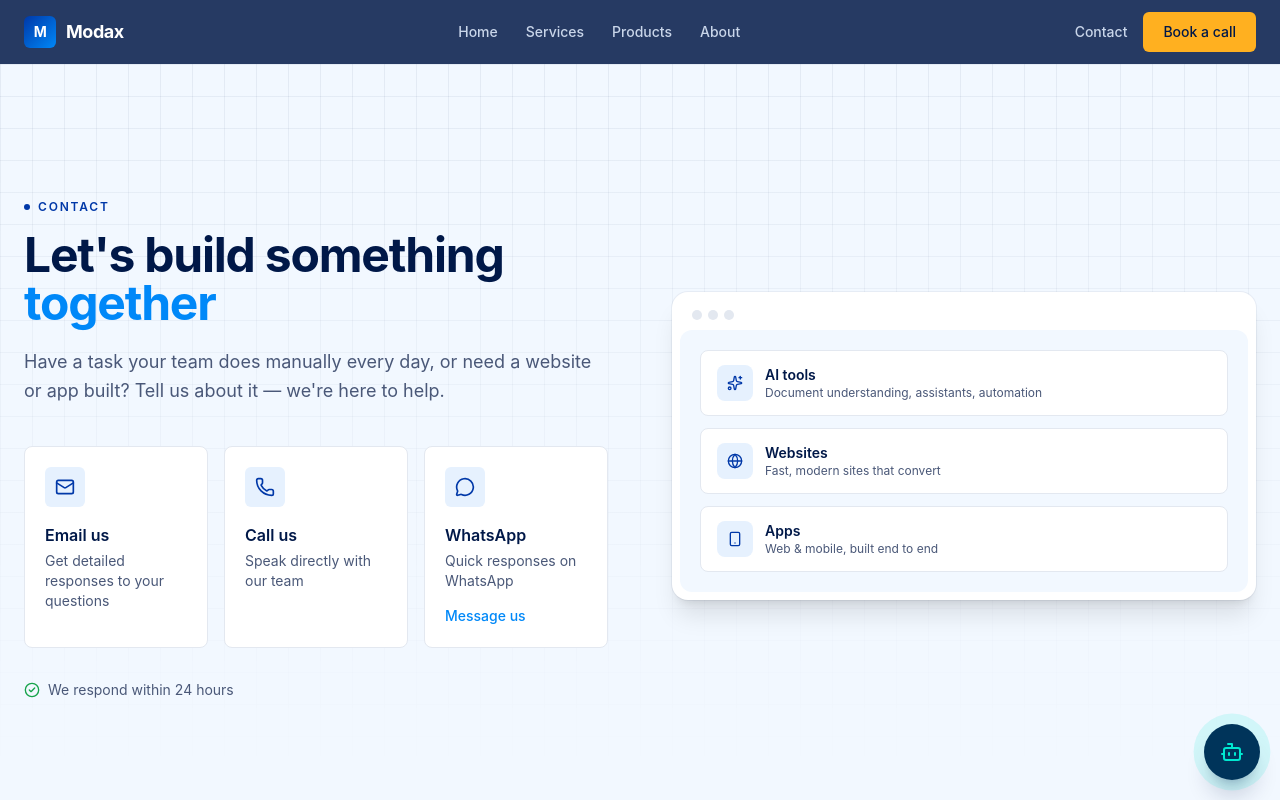
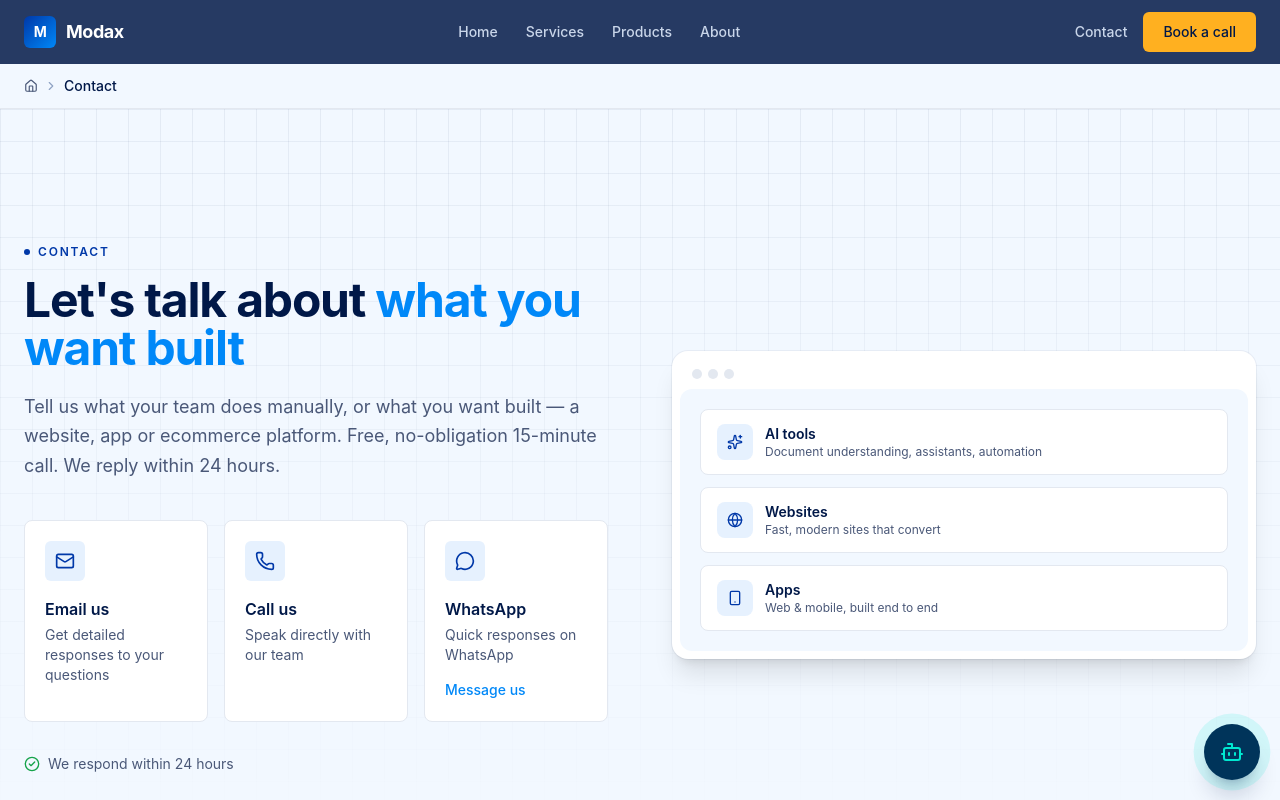
Before and after one commit to naveen-894/modax, a Next.js app: page /contact in a window 1280 px wide. Shown: the top 800 px of the page. Built offline with nearby package versions, Linux system fonts and the light colour scheme.

Commit message:
Update Contact page title/meta/H1 per keyword plan
H1 now "Let's talk about what you want built", with the free 15-min
call framing moved into the hero description and breadcrumbs added.

```diff
--- a/app/contact/page.js
+++ b/app/contact/page.js
@@ -3,18 +3,20 @@ import ContactHero from '../../components/ContactHero'
 import ContactForm from '../../components/ContactForm'
 import ContactInfo from '../../components/ContactInfo'
 import Footer from '../../components/Footer'
+import Breadcrumbs from '../../components/Breadcrumbs'
+import { SITE_URL } from '../../lib/constants'
 
 export const metadata = {
-  metadataBase: new URL('https://www.modax.in'),
-  title: 'Contact Modax | Book a Call About AI, Web & App Development',
-  description: 'Have a task your team does manually every day, or need a website or app built? Contact Modax to see how we can help.',
-  keywords: ['contact modax', 'AI tools inquiry', 'website development inquiry', 'app development inquiry', 'custom AI consultation'],
+  metadataBase: new URL(SITE_URL),
+  title: 'Contact Modax | Book a Free 15-Min Call, Bengaluru',
+  description: "Tell us what your team does manually or what you want built. Free, no-obligation 15-minute call. We reply within 24 hours. WhatsApp +91 91645 79092.",
+  keywords: ['contact modax', 'AI tools inquiry', 'website development inquiry', 'ecommerce platform inquiry', 'custom AI consultation'],
   alternates: {
-    canonical: 'https://www.modax.in/contact',
+    canonical: `${SITE_URL}/contact`,
   },
   openGraph: {
-    title: 'Contact Modax | Book a Call About AI, Web & App Development',
-    description: 'Get in touch to see how an AI tool, website or app can save your team hours of manual work.',
+    title: 'Contact Modax | Book a Free 15-Min Call, Bengaluru',
+    description: 'Tell us what your team does manually or what you want built. Free, no-obligation 15-minute call.',
     url: '/contact',
     type: 'website',
     images: ['/images/og-image.jpg'],
@@ -25,6 +27,7 @@ export default function ContactPage() {
   return (
     <div className="min-h-screen">
       <Navigation />
+      <Breadcrumbs items={[{ name: 'Contact' }]} />
       <main>
         <ContactHero />
         <ContactForm />
--- a/components/ContactHero.js
+++ b/components/ContactHero.js
@@ -30,9 +30,9 @@ export default function ContactHero() {
   return (
     <PageHero
       eyebrow="Contact"
-      title="Let's build something"
-      accent=" together"
-      description="Have a task your team does manually every day, or need a website or app built? Tell us about it — we're here to help."
+      title="Let's talk about "
+      accent="what you want built"
+      description="Tell us what your team does manually, or what you want built — a website, app or ecommerce platform. Free, no-obligation 15-minute call. We reply within 24 hours."
       visual={<HeroVisualPanel />}
     >
       <div className="grid grid-cols-1 sm:grid-cols-3 gap-4 mt-10">
```
